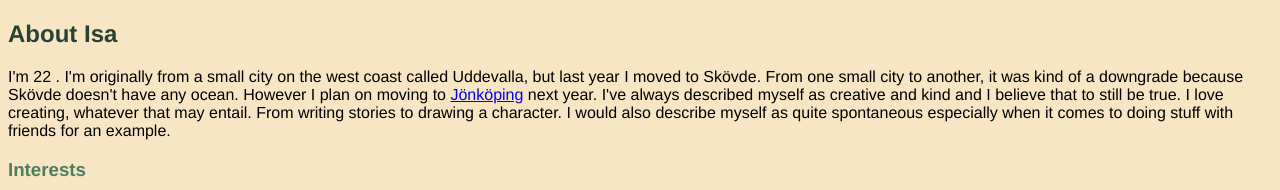
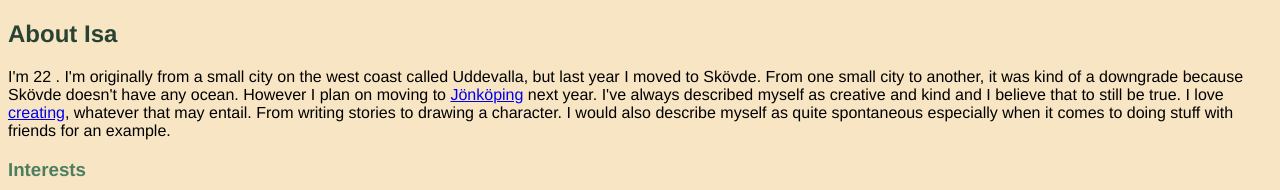
Before and after one commit to ju-nmd2022/wuid-portfolio-deis22em, a plain HTML site: page index.html in a window 1280 px wide. Shown: the top 190 px of the page. Drawn offline with Linux system fonts and the light colour scheme.

Commit message:
updated for portfolio

```diff
--- a/index.html
+++ b/index.html
@@ -19,10 +19,10 @@
           ocean. However I plan on moving to
           <a href="jonkoping.html">Jönköping</a> next year. I've always
           described myself as creative and kind and I believe that to still be
-          true. I love creating, whatever that may entail. From writing stories
-          to drawing a character. I would also describe myself as quite
-          spontaneous especially when it comes to doing stuff with friends for
-          an example.
+          true. I love <a href="indexx.html">creating</a>, whatever that may
+          entail. From writing stories to drawing a character. I would also
+          describe myself as quite spontaneous especially when it comes to doing
+          stuff with friends for an example.
         </p>
         <img src="isa vector.png" class="profile-image" />
       </section>
```
